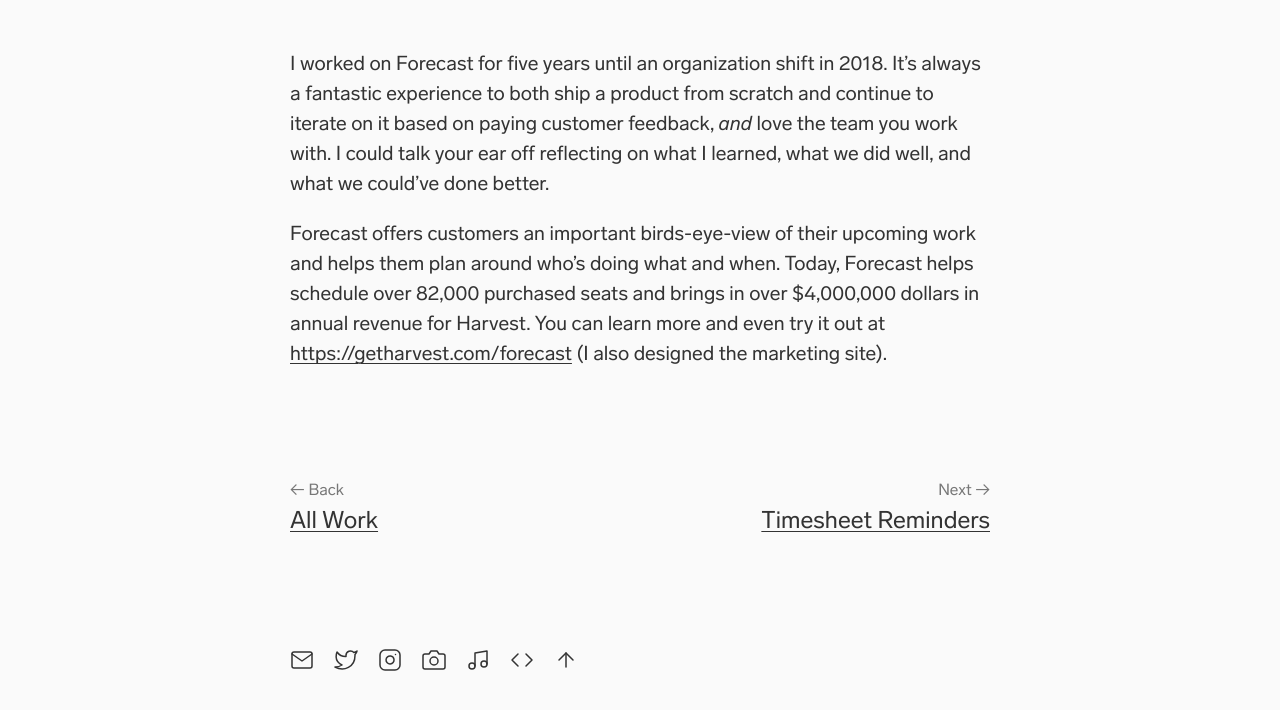
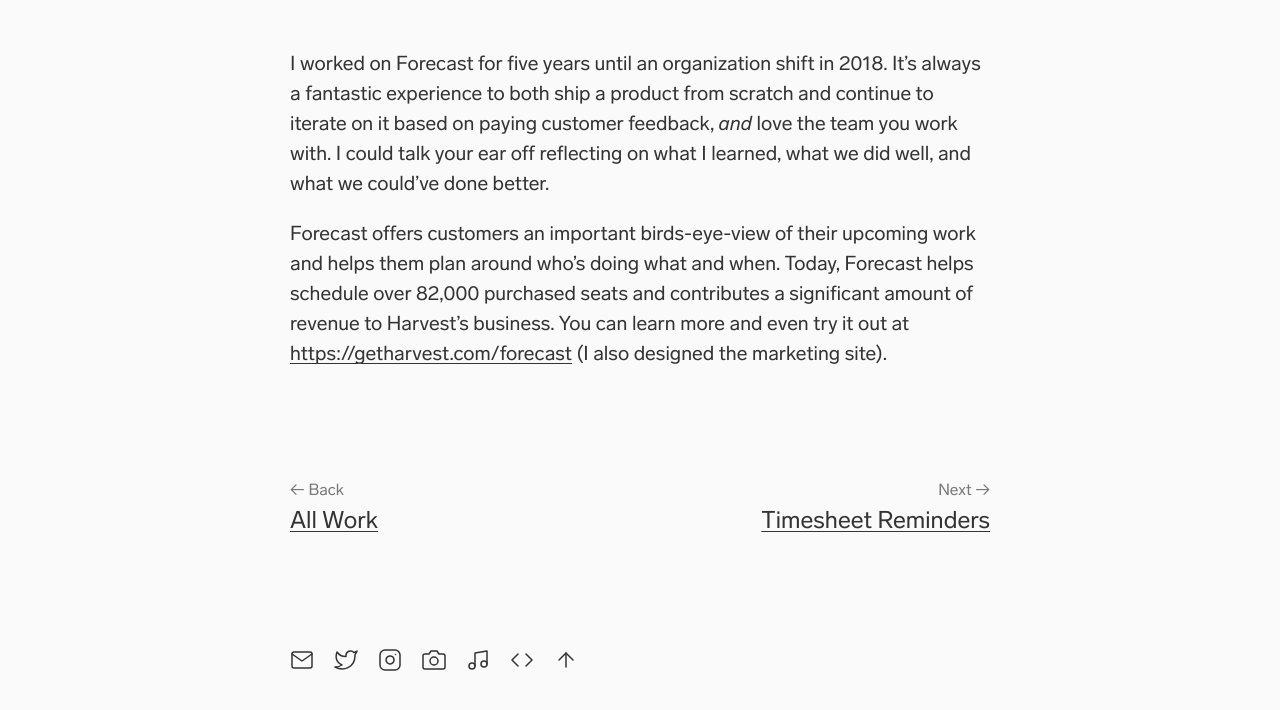
Before and after one commit to mlettini/matthewlettini.me, an Eleventy site: page src/work/harvest/forecast.md in a window 1280 px wide. Shown: the part 4279-4989 px from the top of the page. Built offline with nearby package versions, Linux system fonts and the light colour scheme; Eleventy itself is replaced by a stand-in of ours; files that its build step writes are made by us from their sources; a script that the page names is missing.

Commit message:
Update revenue number

```diff
--- a/src/work/harvest/forecast.md
+++ b/src/work/harvest/forecast.md
@@ -78,6 +78,6 @@
 
 I worked on Forecast for five years until an organization shift in 2018. It’s always a fantastic experience to both ship a product from scratch and continue to iterate on it based on paying customer feedback, *and* love the team you work with. I could talk your ear off reflecting on what I learned, what we did well, and what we could’ve done better.
 
-Forecast offers customers an important birds-eye-view of their upcoming work and helps them plan around who’s doing what and when. Today, Forecast helps schedule over 82,000 purchased seats and brings in over $4,000,000 dollars in annual revenue for Harvest. You can learn more and even try it out at [https://getharvest.com/forecast](https://www.getharvest.com/forecast) (I also designed the marketing site).
+Forecast offers customers an important birds-eye-view of their upcoming work and helps them plan around who’s doing what and when. Today, Forecast helps schedule over 82,000 purchased seats and contributes a significant amount of revenue to Harvest’s business. You can learn more and even try it out at [https://getharvest.com/forecast](https://www.getharvest.com/forecast) (I also designed the marketing site).
 
 </div>
```
Also changed, not shown: 1 other file.
